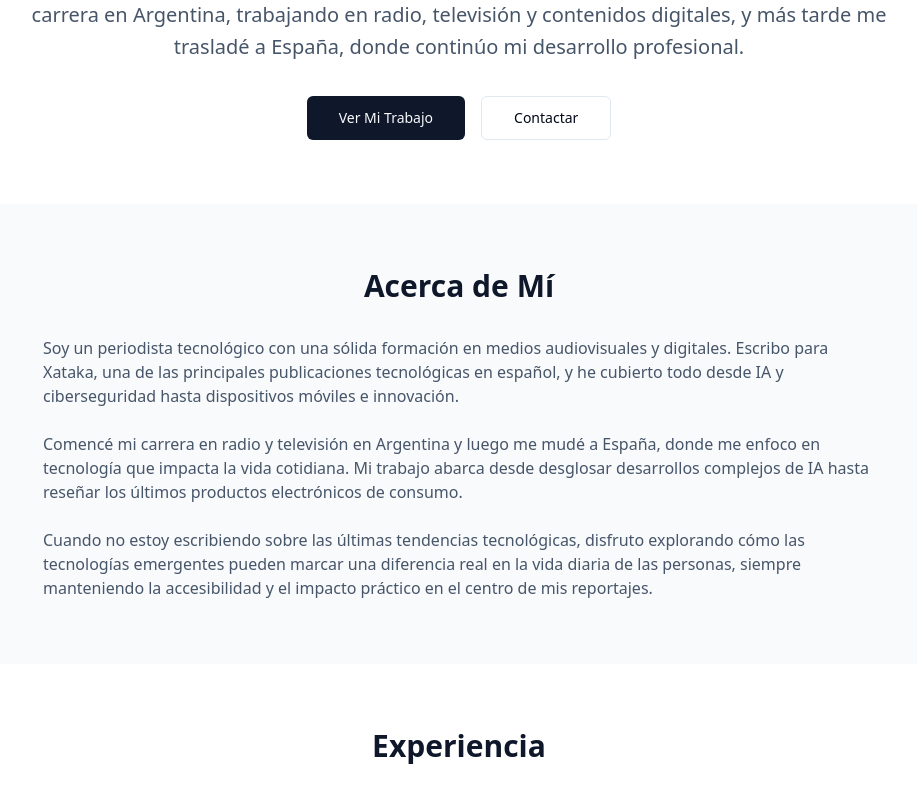
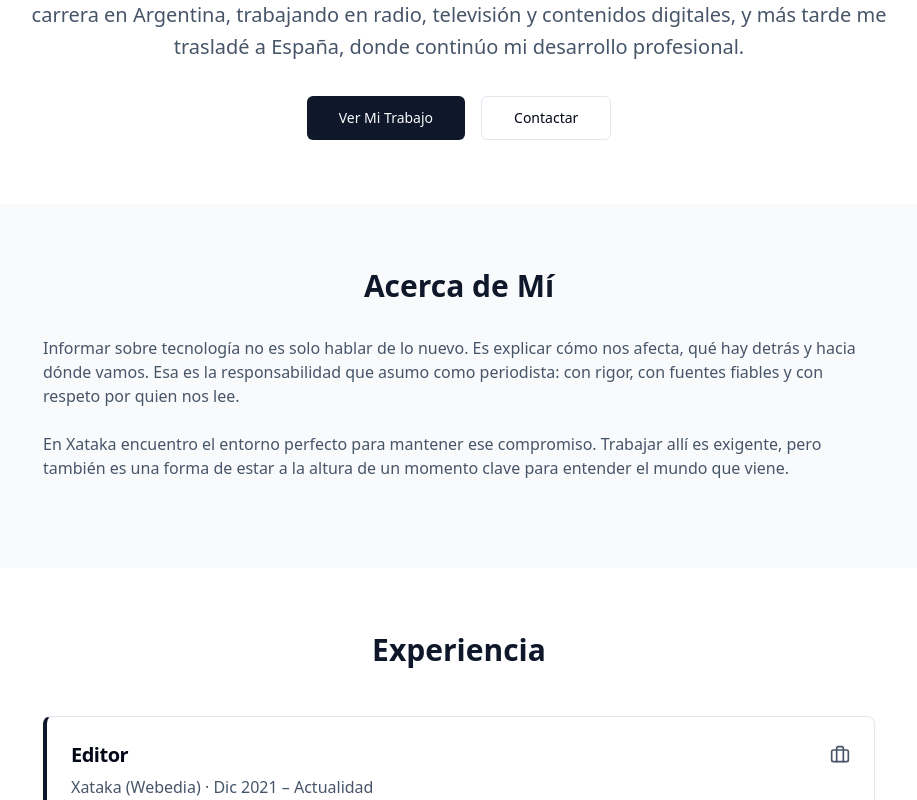
Before and after one commit to javimarquez503/journo-showcase-online, a React (Vite) app: page / in a window 1280 px wide. Shown: the part 511-1311 px from the top of the page, without its empty margins (181-1098 px from the left). Built offline with nearby package versions, Linux system fonts and the light colour scheme.

Commit message:
Refactor: Update "About Me" section
Updated the "About Me" section with the provided Spanish text, ensuring the section is correctly labeled and formatted.

```diff
--- a/src/components/AboutSection.tsx
+++ b/src/components/AboutSection.tsx
@@ -15,9 +15,6 @@ const AboutSection = () => {
           <p className="mb-6">
             {t('aboutP2')}
           </p>
-          <p>
-            {t('aboutP3')}
-          </p>
         </div>
       </div>
     </section>
--- a/src/contexts/LanguageContext.tsx
+++ b/src/contexts/LanguageContext.tsx
@@ -25,9 +25,9 @@ const translations = {
 
     // About Section
     aboutTitle: 'Acerca de Mí',
-    aboutP1: 'Soy un periodista tecnológico con una sólida formación en medios audiovisuales y digitales. Escribo para Xataka, una de las principales publicaciones tecnológicas en español, y he cubierto todo desde IA y ciberseguridad hasta dispositivos móviles e innovación.',
-    aboutP2: 'Comencé mi carrera en radio y televisión en Argentina y luego me mudé a España, donde me enfoco en tecnología que impacta la vida cotidiana. Mi trabajo abarca desde desglosar desarrollos complejos de IA hasta reseñar los últimos productos electrónicos de consumo.',
-    aboutP3: 'Cuando no estoy escribiendo sobre las últimas tendencias tecnológicas, disfruto explorando cómo las tecnologías emergentes pueden marcar una diferencia real en la vida diaria de las personas, siempre manteniendo la accesibilidad y el impacto práctico en el centro de mis reportajes.',
+    aboutP1: 'Informar sobre tecnología no es solo hablar de lo nuevo. Es explicar cómo nos afecta, qué hay detrás y hacia dónde vamos. Esa es la responsabilidad que asumo como periodista: con rigor, con fuentes fiables y con respeto por quien nos lee.',
+    aboutP2: 'En Xataka encuentro el entorno perfecto para mantener ese compromiso. Trabajar allí es exigente, pero también es una forma de estar a la altura de un momento clave para entender el mundo que viene.',
+    aboutP3: '',
 
     // Experience Section
     experienceTitle: 'Experiencia',
```
